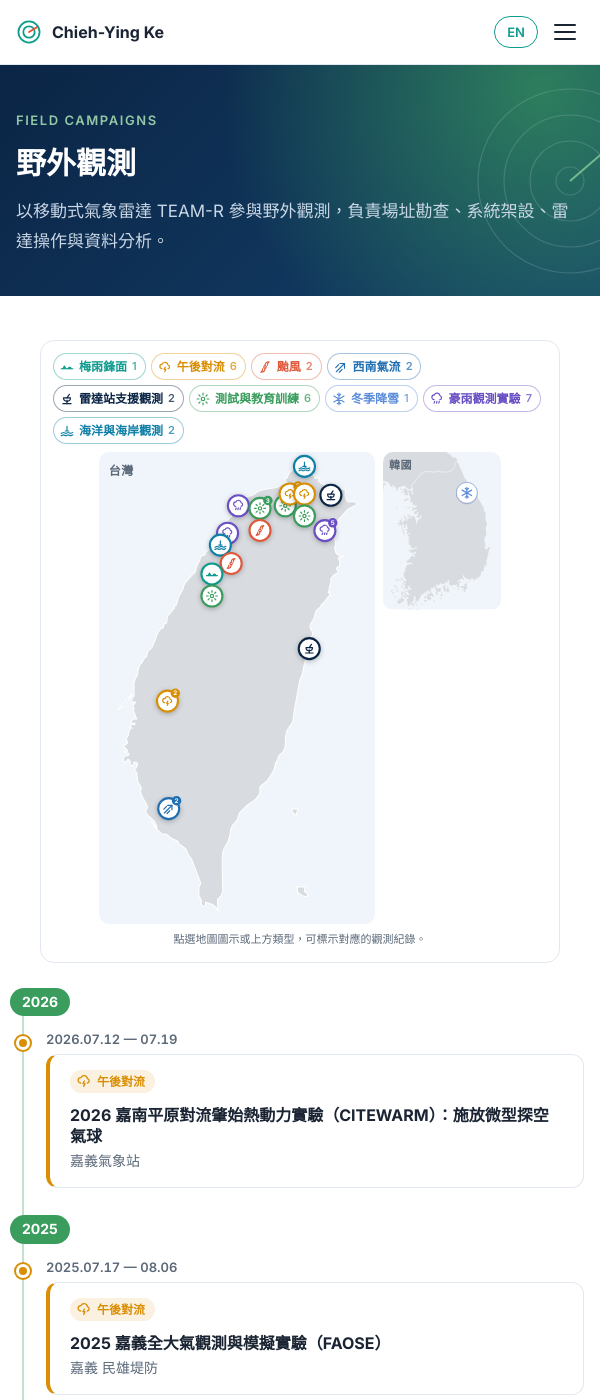
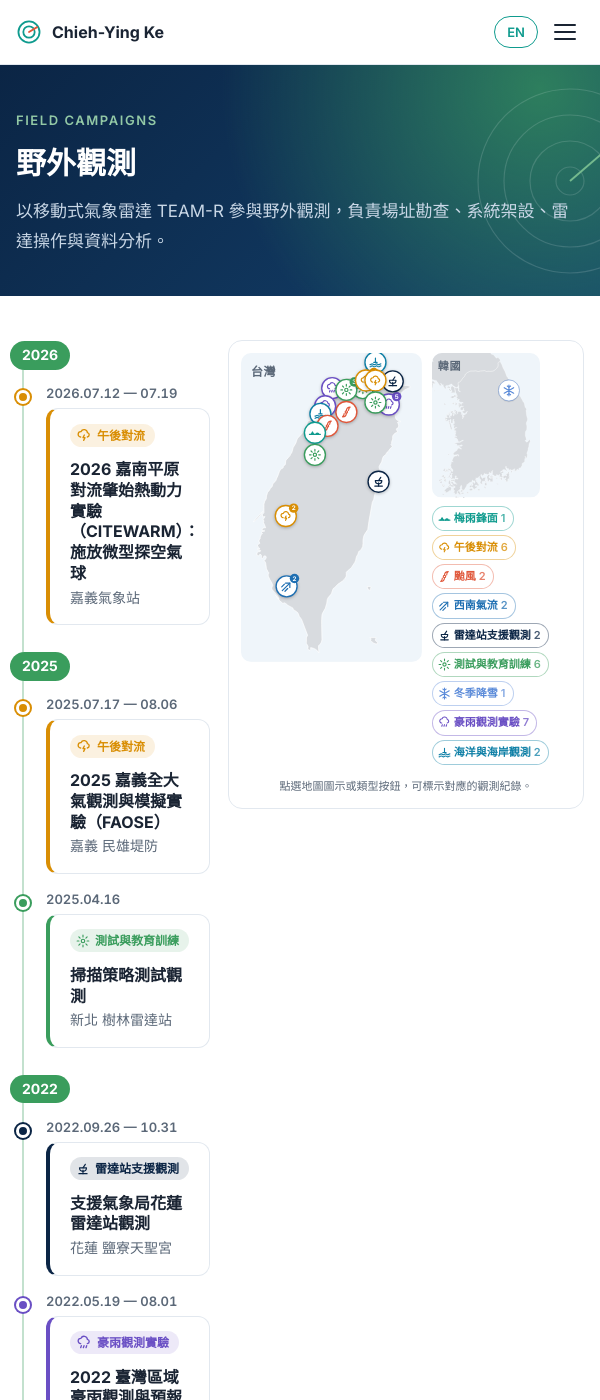
Before and after one commit to ru389ru389/ChiehYingKe, a Jekyll site: the page built from campaigns.html, in a window 600 px wide and 1400 px high. Built offline with Jekyll 4.4.1, drawn with Linux system fonts in a browser that asks for light colours.

Commit message:
Portrait-tablet layout for field campaigns: sticky side map, legend under Korea
- 561-900px: timeline left, map panel right and sticky while scrolling;
  Taiwan map on the left of the panel, Korea map with the type legend
  stacked underneath on the right
- Dates sit above cards on tablets so cards use the full column width
- Tablets in portrait now use the hamburger menu (English nav no longer
  wraps), and type chips stay on one line
- Hint text no longer refers to the legend as being above the map

Co-Authored-By: Claude Opus 5.5 <noreply@anthropic.com>
Claude-Session: https://claude.ai/code/session_01TjLeYQUDtQAoEURkP55sWs

```diff
--- a/_includes/pages/campaigns.html
+++ b/_includes/pages/campaigns.html
@@ -36,7 +36,7 @@
         {% include camp-korea-map.svg.html %}
       </div>
       </div>
-      <p class="map-note">{% if lang == 'en' %}Click an icon or a legend item to highlight the related campaigns.{% else %}點選地圖圖示或上方類型，可標示對應的觀測紀錄。{% endif %}</p>
+      <p class="map-note">{% if lang == 'en' %}Click a map icon or a type to highlight the related campaigns.{% else %}點選地圖圖示或類型按鈕，可標示對應的觀測紀錄。{% endif %}</p>
     </aside>
   </div>
 </section>
@@ -137,11 +137,11 @@ var CTYPES = {
     });
     li.addEventListener('mouseleave', function () { document.querySelectorAll('.cpin.pulse').forEach(function (g) { g.classList.remove('pulse'); }); });
   });
-  // 手機／平板：依螢幕可用高度與寬度縮放兩張地圖，讓整個地圖區一次看完、不需捲動
+  // 手機：依螢幕可用高度與寬度縮放兩張地圖，讓整個地圖區一次看完、不需捲動
   function fit() {
     var panel = document.querySelector('.camp-maps'), stack = document.querySelector('.map-stack');
     var boxes = stack.querySelectorAll('.map-box');
-    if (window.innerWidth > 900) { boxes.forEach(function (b) { b.style.width = ''; }); return; }
+    if (window.innerWidth > 560) { boxes.forEach(function (b) { b.style.width = ''; }); return; } // 平板／電腦交給 CSS 排版
     var vbT = maps.tw.viewBox.baseVal, vbK = maps.kr.viewBox.baseVal;
     var aT = vbT.width / vbT.height, aK = vbK.width / vbK.height, KR = 1 / 3; // 韓國圖高度為台灣圖的三分之一
     var cs = getComputedStyle(panel);
--- a/assets/style.css
+++ b/assets/style.css
@@ -371,7 +371,7 @@ p { margin: 0 0 1em; }
 .camp-layout { display: grid; grid-template-columns: minmax(0, 1fr) 470px; gap: 36px; align-items: start; }
 .camp-list { list-style: none; padding: 0; margin: 0; position: relative; }
 .camp-list::before { content: ""; position: absolute; left: 127px; top: 8px; bottom: 8px; width: 2px; background: color-mix(in srgb, var(--green) 30%, transparent); }
-.camp-list li { display: grid; grid-template-columns: 112px 1fr; gap: 36px; padding: 8px 0; position: relative; transition: opacity .2s; }
+.camp-list li { display: grid; grid-template-columns: 112px minmax(0, 1fr); gap: 36px; padding: 8px 0; position: relative; transition: opacity .2s; }
 .camp-list li::before { content: ""; position: absolute; left: 121px; top: 26px; width: 14px; height: 14px; border-radius: 50%; background: var(--t); border: 3px solid var(--bg); box-shadow: 0 0 0 2px var(--t); }
 .camp-when { font-size: 13px; font-weight: 600; color: var(--muted); padding-top: 18px; text-align: right; font-variant-numeric: tabular-nums; line-height: 1.4; }
 .camp-card { background: var(--surface); border: 1px solid var(--line); border-left: 4px solid var(--t); border-radius: 12px; padding: 14px 20px; transition: box-shadow .2s, transform .2s; }
@@ -386,7 +386,7 @@ p { margin: 0 0 1em; }
   position: relative; z-index: 1; display: inline-block; margin-left: 98px; padding: 2px 12px; border-radius: 999px;
   font-size: 14px; font-weight: 700; color: var(--on-accent); background: var(--green);
 }
-.type-chip { display: inline-flex; align-items: center; gap: 5px; font-size: 12px; font-weight: 700; color: var(--t); padding: 1px 10px 1px 6px; border-radius: 999px; background: color-mix(in srgb, var(--t) 12%, transparent); }
+.type-chip { white-space: nowrap; max-width: 100%; display: inline-flex; align-items: center; gap: 5px; font-size: 12px; font-weight: 700; color: var(--t); padding: 1px 10px 1px 6px; border-radius: 999px; background: color-mix(in srgb, var(--t) 12%, transparent); }
 .type-chip svg, .legend-item svg { width: 16px; height: 16px; fill: none; stroke: currentColor; stroke-width: 2; stroke-linecap: round; stroke-linejoin: round; }
 
 .camp-maps { position: sticky; top: 84px; background: var(--surface); border: 1px solid var(--line); border-radius: var(--radius); padding: 16px; }
@@ -460,6 +460,18 @@ p { margin: 0 0 1em; }
   .brand { font-size: 16px; }
 }
 @media (max-width: 900px) {
+  /* 平板直向與手機：導覽列改用 ☰ 選單 */
+  .nav-mobile { display: flex; }
+  .menu-btn { display: block; }
+  .nav-mobile .lang-switch { margin: 0; padding: 4px 12px; font-size: 13px; }
+  .menu .lang-switch { display: none; }
+  .menu {
+    display: none; position: absolute; top: 64px; left: 0; right: 0;
+    flex-direction: column; gap: 4px; padding: 12px 16px 16px;
+    background: var(--bg); border-bottom: 1px solid var(--line); box-shadow: 0 10px 24px rgba(0,0,0,.08);
+  }
+  .menu-open .menu { display: flex; }
+  .nav .menu a { padding: 10px 14px; border-radius: 10px; font-size: 15px; }
   .links-wrap { grid-template-columns: 1fr; }
   .link-group.c-green .link-list { grid-template-columns: 1fr; }
   /* 平板直向（761–900px）：首頁兩張地圖維持左右並排 */
@@ -468,19 +480,6 @@ p { margin: 0 0 1em; }
   .country-chips { margin-left: 0; }
   .recent-confs li { grid-template-columns: 40px 1fr; }
   .recent-confs li small { grid-column: 2; white-space: normal; }
-  .camp-layout { grid-template-columns: 1fr; gap: 24px; }
-  .camp-maps {
-    position: static; order: -1; width: 100%; max-width: 520px; margin: 0 auto; padding: 12px;
-    display: flex; flex-direction: column;
-    max-height: calc(100vh - 88px); max-height: calc(100svh - 88px);
-  }
-  .camp-legend { gap: 5px; margin-bottom: 8px; flex: none; }
-  .legend-item { font-size: 12px; padding: 2px 8px 2px 6px; }
-  .legend-item svg { width: 14px; height: 14px; }
-  .map-stack { flex: 1; min-height: 0; display: flex; justify-content: center; align-items: flex-start; gap: 8px; }
-  .map-box { flex: none; }
-  .map-box .rmap { width: 100%; height: auto; }
-  .map-note { flex: none; margin-top: 6px; font-size: 11px; }
   .research-grid { grid-template-columns: 1fr; }
   .tiles { grid-template-columns: repeat(2, 1fr); }
   .steps { grid-template-columns: repeat(2, 1fr); }
@@ -492,17 +491,6 @@ p { margin: 0 0 1em; }
   .hmap-card { padding: 12px; }
   .hmap-foot { font-size: 12px; }
   .container { padding: 0 16px; }
-  .nav-mobile { display: flex; }
-  .menu-btn { display: block; }
-  .nav-mobile .lang-switch { margin: 0; padding: 4px 12px; font-size: 13px; }
-  .menu .lang-switch { display: none; }
-  .menu {
-    display: none; position: absolute; top: 64px; left: 0; right: 0;
-    flex-direction: column; gap: 4px; padding: 12px 16px 16px;
-    background: var(--bg); border-bottom: 1px solid var(--line); box-shadow: 0 10px 24px rgba(0,0,0,.08);
-  }
-  .menu-open .menu { display: flex; }
-  .menu a { padding: 10px 14px; border-radius: 10px; }
   .hero { padding: 48px 0 56px; }
   .hero-inner { grid-template-columns: 1fr; gap: 36px; }
   .portrait { max-width: 260px; order: -1; justify-self: center; margin: 0 auto; }
@@ -530,7 +518,45 @@ p { margin: 0 0 1em; }
 }
 
 /* 手機（560px 以下）：首頁地圖上下排列，只顯示標題與地圖；平板直向仍並排 */
+/* 平板直向（561–900px）：野外觀測時間軸在左、地圖固定在右；圖例放在韓國地圖下方 */
+@media (min-width: 561px) and (max-width: 900px) {
+  .camp-layout { grid-template-columns: minmax(0, 1fr) 356px; gap: 18px; }
+  .camp-maps {
+    position: sticky; top: 76px; padding: 12px;
+    display: grid; grid-template-columns: 1.3fr 1fr; gap: 8px 10px; align-items: start;
+    grid-template-areas: "tw kr" "tw lg" "note note";
+  }
+  .map-stack { display: contents; }
+  .map-box:not(.korea) { grid-area: tw; }
+  .map-box.korea { grid-area: kr; width: 78%; }
+  .camp-legend { grid-area: lg; margin: 0; gap: 4px; }
+  .legend-item { font-size: 11px; padding: 2px 7px 2px 5px; gap: 3px; white-space: nowrap; }
+  .legend-item svg { width: 13px; height: 13px; }
+  .map-note { grid-area: note; margin: 4px 0 0; font-size: 11px; }
+  /* 時間軸：日期放在卡片上方，讓卡片使用整欄寬度 */
+  .camp-list::before { left: 6px; }
+  .camp-list li { grid-template-columns: minmax(0, 1fr); gap: 6px; padding-left: 30px; }
+  .camp-list li::before { left: 0; top: 14px; }
+  .camp-list li.year-sep { padding-left: 0; }
+  .camp-list li.year-sep span { margin-left: -6px; }
+  .camp-when { text-align: left; padding-top: 0; }
+}
+
 @media (max-width: 560px) {
+  /* 手機：地圖在時間軸上方，整塊縮放到一個畫面 */
+  .camp-layout { grid-template-columns: 1fr; gap: 24px; }
+  .camp-maps {
+    position: static; order: -1; width: 100%; max-width: 520px; margin: 0 auto; padding: 12px;
+    display: flex; flex-direction: column;
+    max-height: calc(100vh - 88px); max-height: calc(100svh - 88px);
+  }
+  .camp-legend { gap: 5px; margin-bottom: 8px; flex: none; }
+  .legend-item { font-size: 12px; padding: 2px 8px 2px 6px; }
+  .legend-item svg { width: 14px; height: 14px; }
+  .map-stack { flex: 1; min-height: 0; display: flex; justify-content: center; align-items: flex-start; gap: 8px; }
+  .map-box { flex: none; }
+  .map-box .rmap { width: 100%; height: auto; }
+  .map-note { flex: none; margin-top: 6px; font-size: 11px; }
   .home-maps { padding-top: 28px; }
   .home-maps-grid { grid-template-columns: 1fr; gap: 14px; } /* 手機：上下排列 */
   .hmap-card.c-green .hmap-fig { width: 67%; max-width: 214px; margin: 0 auto; } /* 手機：首頁台灣圖縮為約 2/3 */
```
